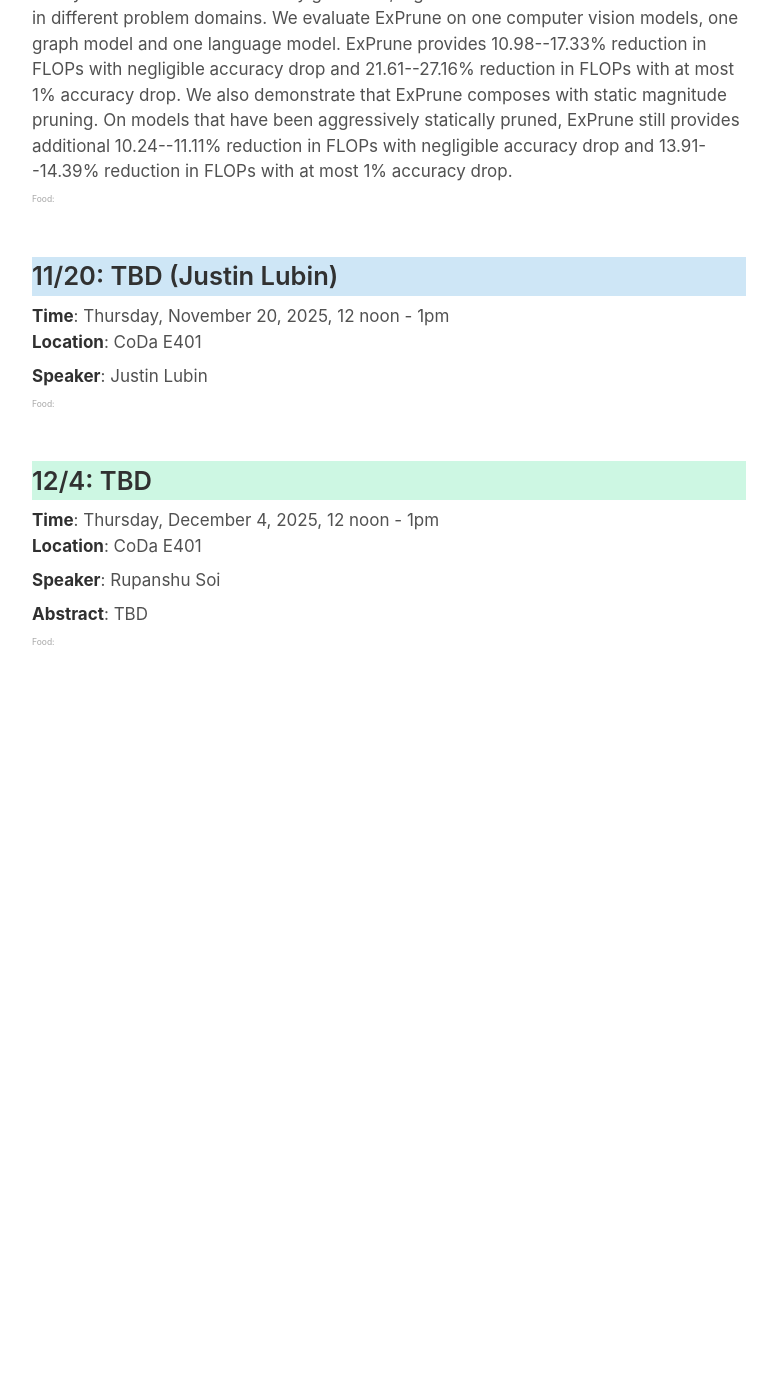
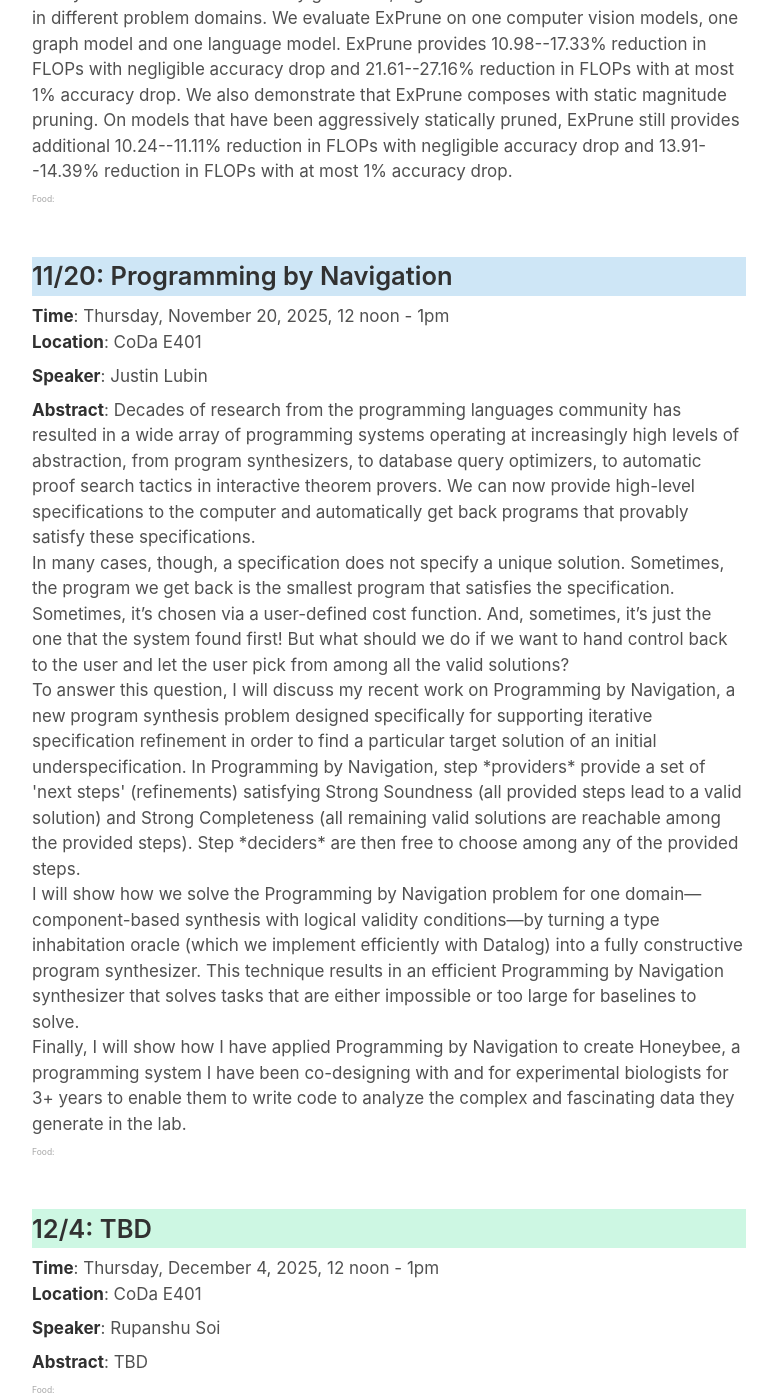
Before and after one commit to software-research-lunch/software-research-lunch.github.io, a Jekyll site: the page built from index.html, in a window 1280 px wide and 1400 px high, scrolled down 5723 px. Shown: the whole window, without its empty margins (251-1028 px from the left). Built offline with Jekyll 4.4.1, drawn with Linux system fonts in a browser that asks for light colours; before the commit the page ends 6474 px from its top, so only the background shows below that.

Commit message:
_data: update with justin's information

```diff
--- a/_data/schedule.yml
+++ b/_data/schedule.yml
@@ -139,10 +139,18 @@ In this talk, I’ll focus on a key source of this inefficiency for SDAs — an
       speaker: "Pu (Luke) Yi"
       bio: "Luke is a 4th-year PhD student working with Sara Achour. He’s interested in efficient machine learning models and systems, and their co-design with the compute primitives of emerging hardware technologies."
     - date: "2025-11-20"
-      abstract: ""
-      title: ""
+      bio: "Justin (https://jlubin.net/) is a PhD candidate in computer science advised by Sarah E. Chasins at UC Berkeley. His research mission is to co-design programming systems with scientists to enable them to write the code they need with only domain expertise, not programming expertise. As part of this process, he collaborates closely with the Nuñez Lab at UC Berkeley, a group of experimental biologists who blend CRISPR-based genome and epigenome editing, functional genomics, cell biology, and biochemistry to understand the regulatory principles of the human genome."
+      title: "Programming by Navigation"
       speaker: "Justin Lubin"
-      bio: ""
+      abstract: "Decades of research from the programming languages community has resulted in a wide array of programming systems operating at increasingly high levels of abstraction, from program synthesizers, to database query optimizers, to automatic proof search tactics in interactive theorem provers. We can now provide high-level specifications to the computer and automatically get back programs that provably satisfy these specifications.
+
+In many cases, though, a specification does not specify a unique solution. Sometimes, the program we get back is the smallest program that satisfies the specification. Sometimes, it’s chosen via a user-defined cost function. And, sometimes, it’s just the one that the system found first! But what should we do if we want to hand control back to the user and let the user pick from among all the valid solutions?
+
+To answer this question, I will discuss my recent work on Programming by Navigation, a new program synthesis problem designed specifically for supporting iterative specification refinement in order to find a particular target solution of an initial underspecification. In Programming by Navigation, step *providers* provide a set of 'next steps' (refinements) satisfying Strong Soundness (all provided steps lead to a valid solution) and Strong Completeness (all remaining valid solutions are reachable among the provided steps). Step *deciders* are then free to choose among any of the provided steps.
+
+I will show how we solve the Programming by Navigation problem for one domain—component-based synthesis with logical validity conditions—by turning a type inhabitation oracle (which we implement efficiently with Datalog) into a fully constructive program synthesizer. This technique results in an efficient Programming by Navigation synthesizer that solves tasks that are either impossible or too large for baselines to solve.
+
+Finally, I will show how I have applied Programming by Navigation to create Honeybee, a programming system I have been co-designing with and for experimental biologists for 3+ years to enable them to write code to analyze the complex and fascinating data they generate in the lab."
     - date: "2025-12-4"
       abstract: "TBD"
       title: "TBD"
```
